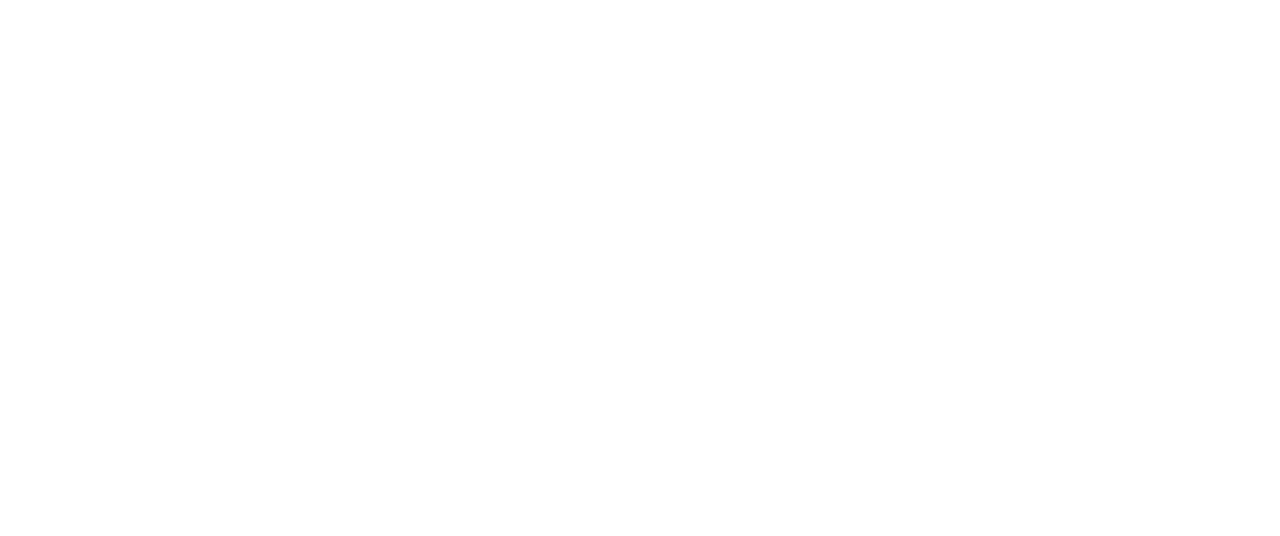
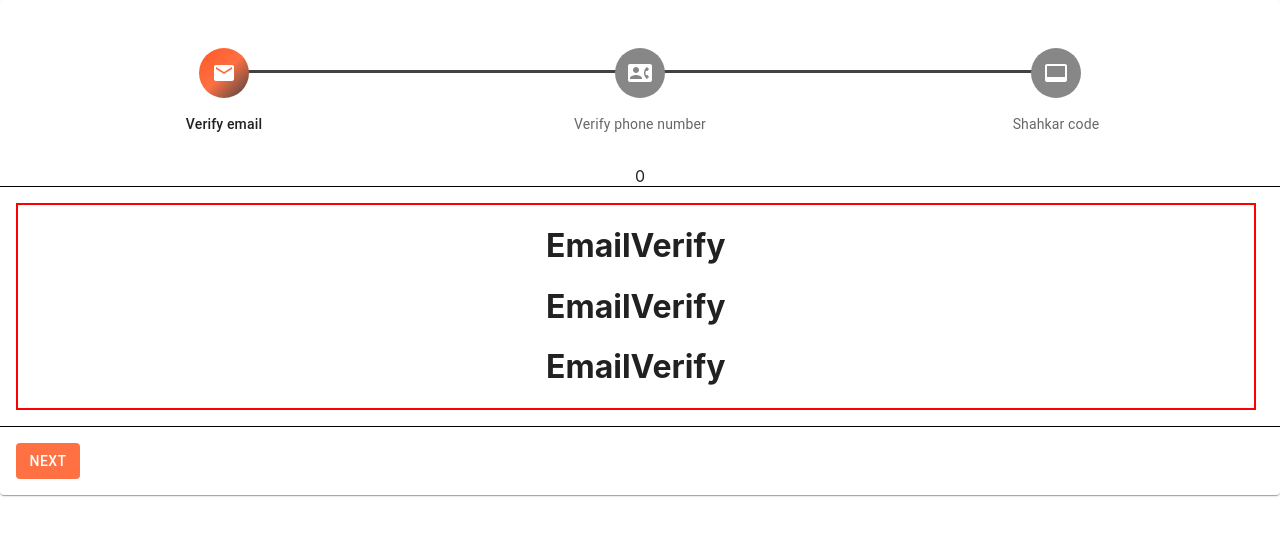
Before and after one commit to siahvosh/Wallet, a React (Create React App) app: page /verifyWizardBase in a window 1280 px wide. Before the commit this address had no page. Shown: the top 536 px of the page. Built offline with nearby package versions, Linux system fonts and the light colour scheme.

Commit message:
handel stpper

```diff
--- a/src/App.css
+++ b/src/App.css
@@ -20,6 +20,7 @@
 }
 Button:active {
   box-shadow: 0 2px 4px rgba(0, 0, 0, 0.7) !important;
+  color: #FF7043 !important;
 }
 Button:disabled{
   background: gray !important;
--- a/src/Component/Register/Register.js
+++ b/src/Component/Register/Register.js
@@ -144,7 +144,7 @@
                                     style={{display: 'block',   width: '100%'}}
                                     size="small"
                                     variant="contained"
-                                    onClick={() => navigate('/wizardBase')}
+                                    onClick={() => navigate('/verifyWizardBase')}
                                     disabled={!form.firstName || !form.lastName || !form.email || !form.password}
 
                                 >
--- a/src/Component/Wizard/Verify/PhoneNumberVerify.js
+++ b/src/Component/Wizard/Verify/PhoneNumberVerify.js
@@ -7,7 +7,6 @@
                 <h1>PhoneNumberVerify</h1>
                 <h1>PhoneNumberVerify</h1>
                 <h1>PhoneNumberVerify</h1>
-
             </div>
         </React.Fragment>
     )
--- a/src/Component/Wizard/Verify/WizardBase.js
+++ b/src/Component/Wizard/Verify/WizardBase.js
@@ -4,15 +4,19 @@
 import {PhoneNumberVerify} from './PhoneNumberVerify'
 import {ShahkarCode} from './ShahkarCode'
 import {Button, Card, CardActions, CardContent} from "@mui/material";
+import {useNavigate} from "react-router-dom";
 
 
 export const WizardBase = () => {
+    let navigate = useNavigate()
 
     const [stepCount, setStepCount] = useState(0)
     const stepsLabel = ['Verify email', 'Verify phone number', 'Shahkar code'];
 
-    const handelSteooer = () => {
-
+    const handelStepper = () => {
+        setStepCount(stepCount + 1)
+        if(stepCount >= 2)
+            navigate('/home')
     }
 
     return (
@@ -21,17 +25,17 @@
                 <CardContent>
                     <VerifyStepper labels={stepsLabel} step={stepCount}/>
                 </CardContent>
+                {stepCount}
+
                 <CardContent style={{borderTop: '1px solid black', borderBottom: '1px solid black'}}>
                     {stepCount === 0 && <EmailVerify/>}
                     {stepCount === 1 && <PhoneNumberVerify/>}
                     {stepCount === 2 && <ShahkarCode/>}
-
                 </CardContent>
-
 
                 <CardActions style={{ display: 'flex', justifyContent: 'space-between', padding: '1rem'}}>
                     {stepCount !== 0 && <Button onClick={() => setStepCount(stepCount - 1)}> Back</Button>}
-                    <Button  onClick={() => setStepCount(stepCount + 1)}>next</Button>
+                    <Button style={{float: 'right !important'}} onClick={handelStepper}>next</Button>
                 </CardActions>
 
             </Card>
--- a/src/Routers/Routers.js
+++ b/src/Routers/Routers.js
@@ -2,14 +2,21 @@
 import {Login} from './../Component/Login/Login';
 import {Register} from './../Component/Register/Register';
 import {WizardBase} from './../Component/Wizard/Verify/WizardBase';
+import {EmailVerify} from "../Component/Wizard/Verify/EmailVerify";
+import {PhoneNumberVerify} from "../Component/Wizard/Verify/PhoneNumberVerify";
+import {ShahkarCode} from "../Component/Wizard/Verify/ShahkarCode";
 
 export const Routers = () => {
     return (
         <Routes>
             <Route path="login" element={<Login />} />
             <Route path="register" element={<Register/>}/>
-            <Route path={'wizardBase'} element={<WizardBase/>}/>
-            <Route path="/*" element={<div> NOT FOUND 404</div>}/>
+            <Route path={'verifyWizardBase'} element={<WizardBase/>}>
+                <Route path={'emailVerify'} element={<EmailVerify/>}/>
+                <Route path={'shahkarCode'} element={<ShahkarCode/>}/>
+                <Route path={'phoneNumberVerify'} element={<PhoneNumberVerify/>}/>
+            </Route>
+            <Route path="/*" element={<div style={{color: "red", margin: "auto", fontSize: '5rem'}}> NOT FOUND 404</div>}/>
         </Routes>
     )
 }
```
